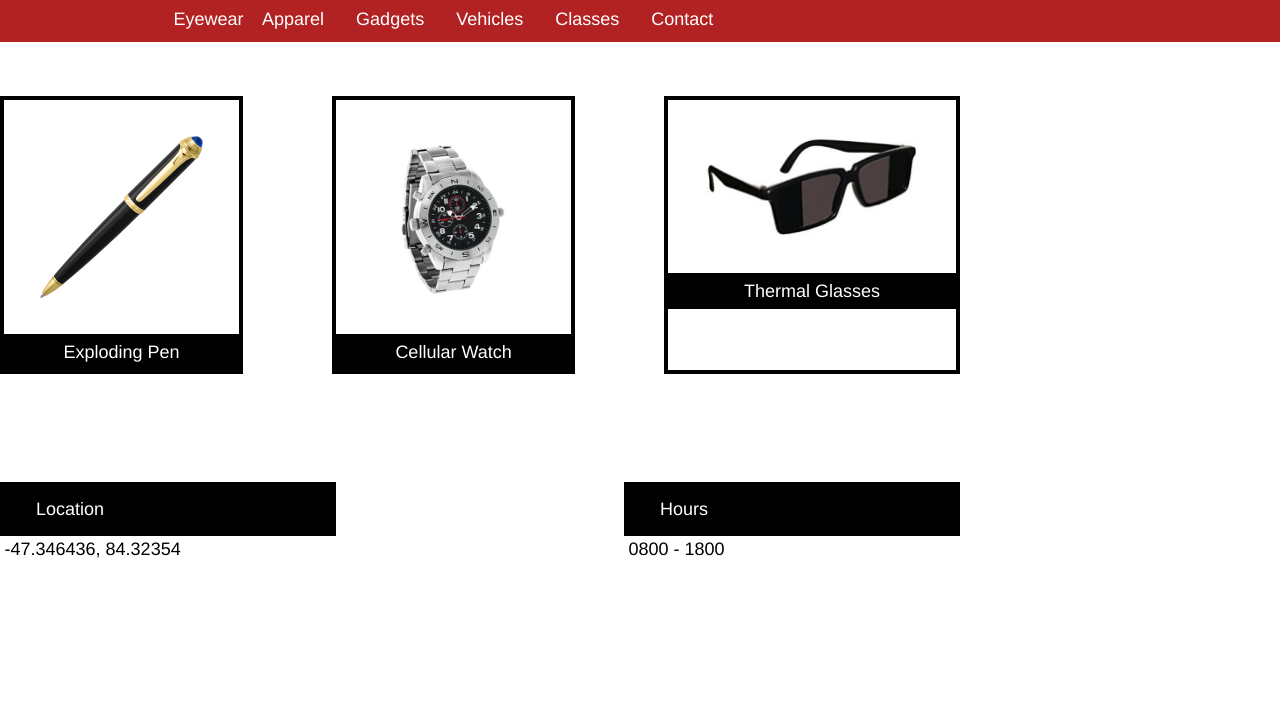
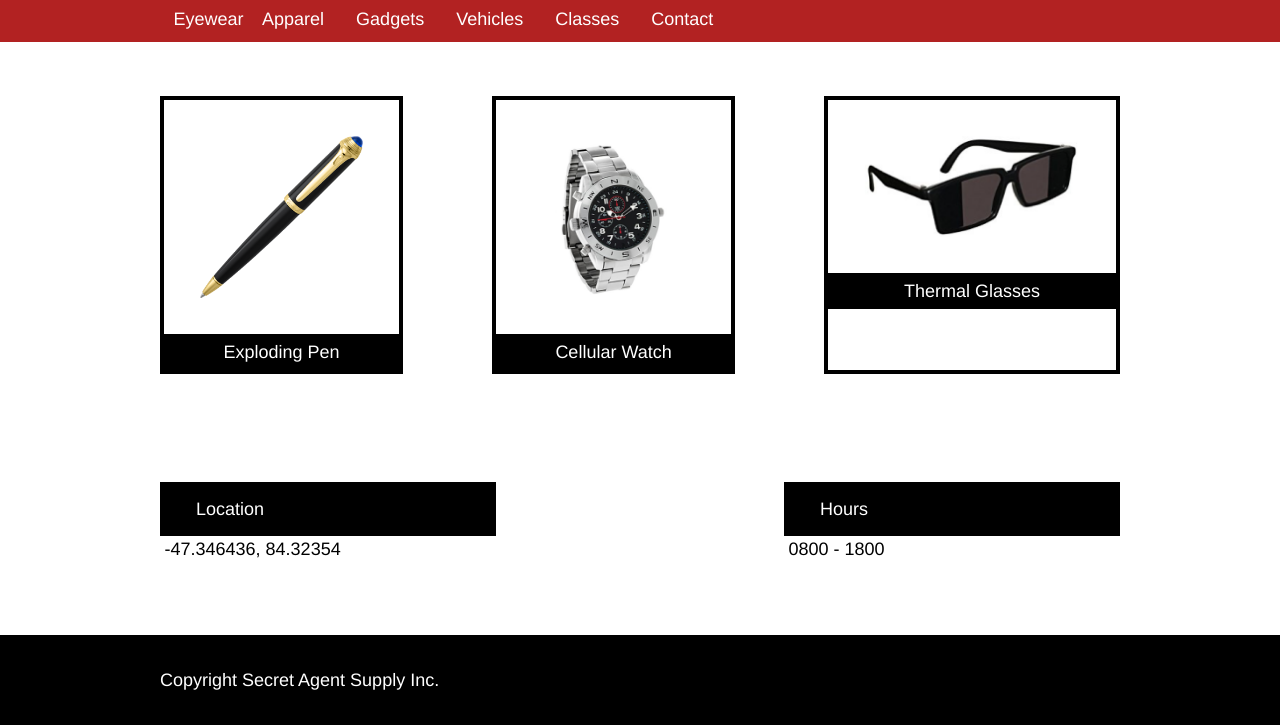
Before and after one commit to Bbg-Spt/SecretAgentSupply, a plain HTML site: page index.html in a window 1280 px wide. Shown: the part 396-1121 px from the top of the page. Before the commit the page ends 1031 px from the top, so only its background shows below. Drawn offline with Linux system fonts and the light colour scheme.

Commit message:
footer HTML and CSS

```diff
--- a/Resources/CSS/style.css
+++ b/Resources/CSS/style.css
@@ -80,9 +80,14 @@ header .top-banner {
   margin: 0.75rem;
 }
 
+.middle {
+  display: flex;
+  justify-content: center;
+}
+
 .content {
+  display: flex;
   width: 960px;
-  display: flex;
   flex-direction: column;
 }
 
@@ -134,3 +139,16 @@ header .top-banner {
   color: black;
   padding: 0.25rem;
 }
+
+footer {
+  background-color: black;
+  height: 5rem;
+  display: flex;
+  justify-content: center;
+  align-items: center;
+}
+
+footer .footer-text {
+  width: 960px;
+  text-align: left;
+}
--- a/index.html
+++ b/index.html
@@ -30,7 +30,8 @@
       </div>
     </nav>
   </header>
-  <section class="content">
+  <section class="middle">
+    <div class="content">
       <div class="products">
         <div class="product-box">
           <img src="./Resources/Images/pen.png"/>
@@ -55,6 +56,12 @@
           <span class="contact-details">0800 - 1800</span>
         </div>
       </div>
+    </div>
   </section>
+  <footer>
+    <div class="footer-text">
+      <span>Copyright Secret Agent Supply Inc.</span>
+    </div>
+  </footer>
 </body>
 </html>
```
Lines whose indentation alone changed are shown as unchanged.
